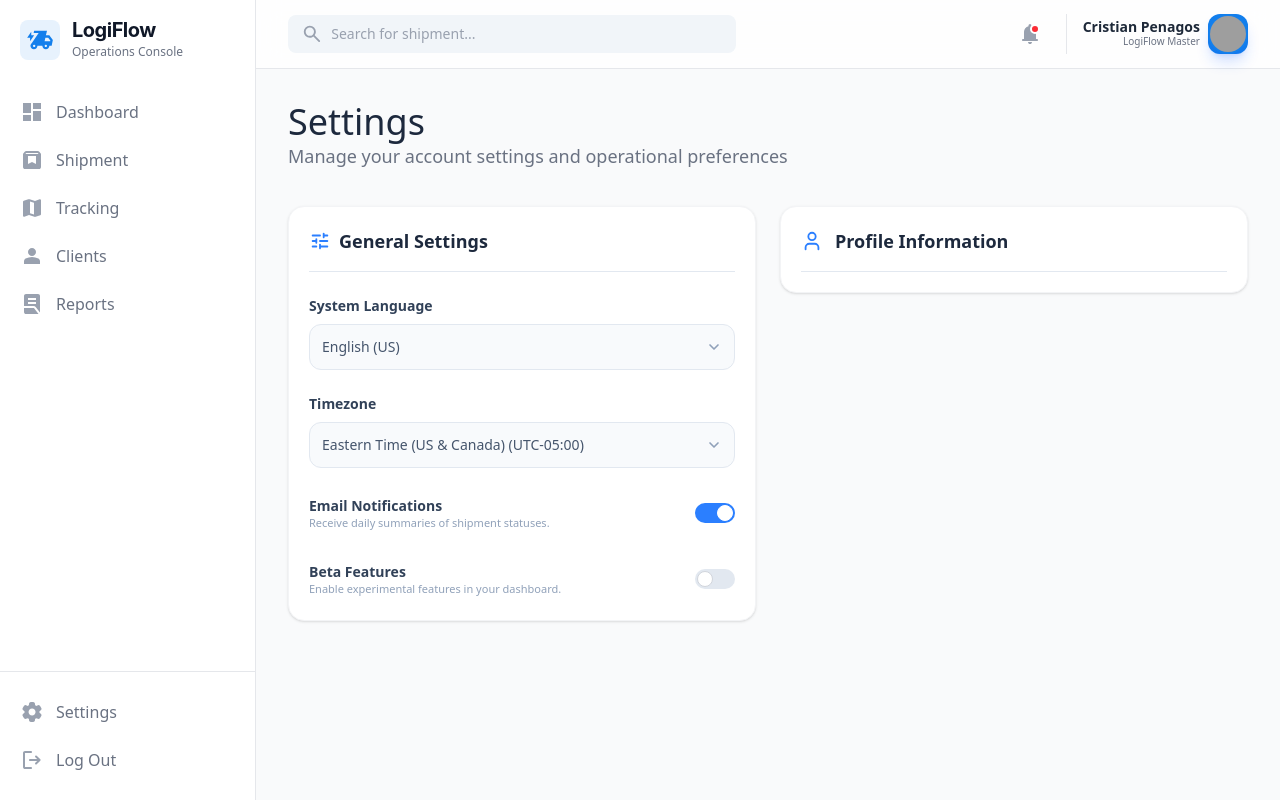
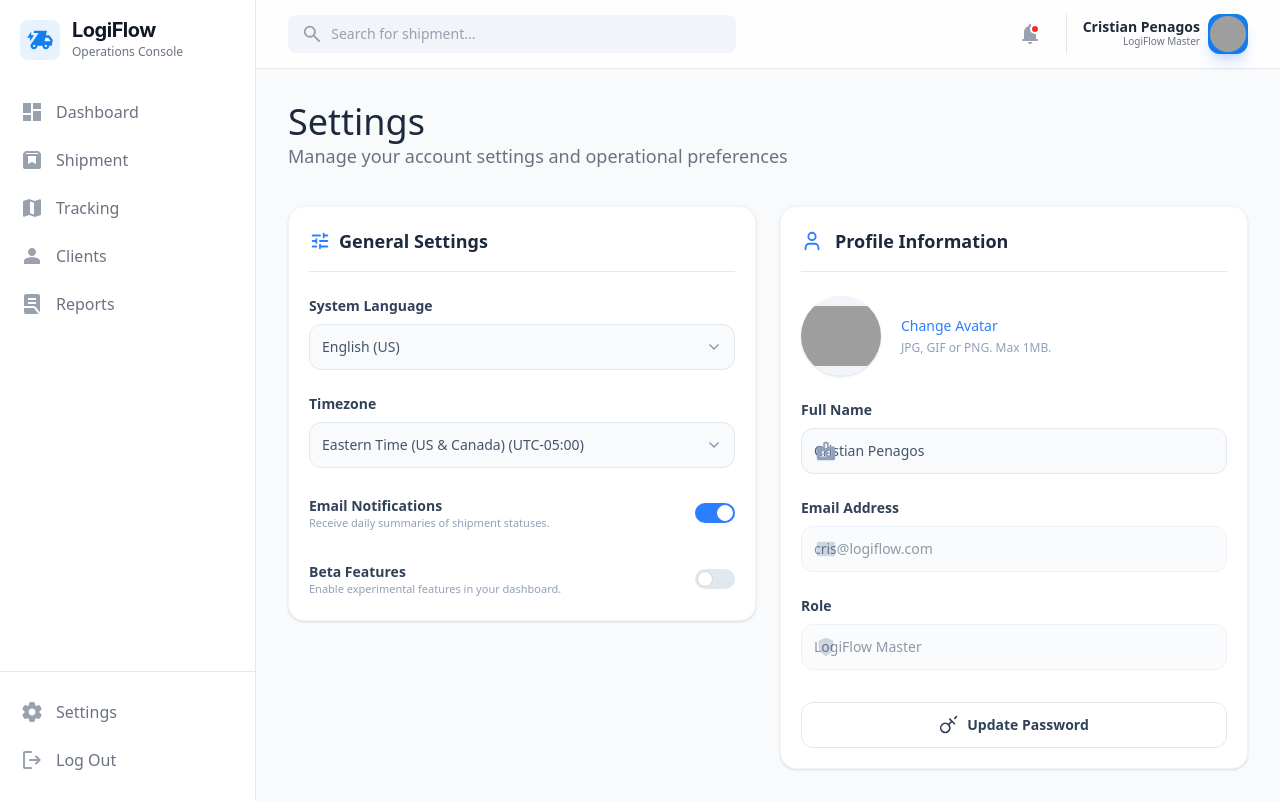
Before and after one commit to xXCpFireXx/LogiFlow-Frontend, an Angular app: page /setting in a window 1280 px wide. Built offline with nearby package versions, Linux system fonts and the light colour scheme; grey boxes are pictures that could not be loaded.

Commit message:
feat: add first part about Profile Information

```diff
--- a/src/app/setting/setting.html
+++ b/src/app/setting/setting.html
@@ -17,7 +17,7 @@
   </app-card>
 
   <app-card>
-    <div class="flex flex-col gap-8">
+    <div class="flex flex-col gap-6">
       <div class="flex items-center gap-3 border-b border-slate-200 pb-4">
         <div class="text-blue-500">
           <svg xmlns="http://www.w3.org/2000/svg" width="22" height="22" viewBox="0 0 24 24" fill="none" stroke="currentColor" stroke-width="2" stroke-linecap="round" stroke-linejoin="round"><path d="M19 21v-2a4 4 0 0 0-4-4H9a4 4 0 0 0-4 4v2"/><circle cx="12" cy="7" r="4"/></svg>
@@ -25,7 +25,46 @@
         <h3 class="text-lg font-bold text-slate-800">Profile Information</h3>
       </div>
 
+      <div class="flex items-center gap-5">
+        <div class="w-20 h-20 rounded-full bg-slate-100 border-white shadow-sm flex items-center justify-center overflow-hidden">
+          <img src="https://ui-avatars.com/api/?name=Cristian+Penagos&background=f1f5f9&color=64748b" alt="Avatar">
+        </div>
+        <div class="flex flex-col gap-1">
+          <button class="text-blue-500 font-medium text-sm hover:underline w-fit">Change Avatar</button>
+          <span class="text-xs text-slate-400">JPG, GIF or PNG. Max 1MB.</span>
+        </div>
       </div>
+
+      <div class="flex flex-col gap-6">
+        <app-input-generic
+          label="Full Name"
+          [(value)]="userProfile.fullName"
+          [iconPath]="icons.USER">
+        </app-input-generic>
+
+        <app-input-generic
+          label="Email Address"
+          [disabled]="true"
+          [(value)]="userProfile.email"
+          [iconPath]="icons.MAIL">
+        </app-input-generic>
+
+        <app-input-generic
+          label="Role"
+          [disabled]="true"
+          [(value)]="userProfile.role"
+          [iconPath]="icons.SHIELD">
+        </app-input-generic>
+      </div>
+
+      <div class="pt-2">
+        <button (click)="updatePassword()"
+                class="w-full flex items-center justify-center gap-2 p-3 rounded-xl border border-slate-200 text-slate-700 font-bold text-sm hover:bg-slate-50 transition-colors">
+          <svg xmlns="http://www.w3.org/2000/svg" width="20" height="20" viewBox="0 0 24 24" fill="none" stroke="currentColor" stroke-width="2" stroke-linecap="round" stroke-linejoin="round"><path d="M21 2l-2 2m-7.61 7.61a5.5 5.5 0 1 1-7.778 7.778 5.5 5.5 0 0 1 7.777-7.777zm0 0L15.5 7.5m0 0l3 3m-3-3l-2.5-2.5"/></svg>
+          Update Password
+        </button>
+      </div>
+    </div>
   </app-card>
 
 </div>
--- a/src/app/setting/setting.mock.ts
+++ b/src/app/setting/setting.mock.ts
@@ -26,11 +26,18 @@ export const DROPDOWNS = [
 ];
 
 export const USER_PROFILE_MOCK = {
-  fullName: 'Alex Morgan',
-  email: 'alex@logiflow.com',
-  role: 'Logistics Manager',
+  fullName: 'Cristian Penagos',
+  email: 'cris@logiflow.com',
+  role: 'LogiFlow Master',
   language: 'English (US)',
   timezone: 'Eastern Time (US & Canada) (UTC-05:00)',
   emailNotifications: true,
   betaFeatures: false,
 };
+
+export const ICONS = {
+  USER: 'M4 22q-.825 0-1.412-.587T2 20V9q0-.825.588-1.412T4 7h5V4q0-.825.588-1.412T11 2h2q.825 0 1.413.588T15 4v3h5q.825 0 1.413.588T22 9v11q0 .825-.587 1.413T20 22zm2-4h6v-.45q0-.425-.238-.788T11.1 16.2q-.5-.225-1.012-.337T9 15.75t-1.088.113T6.9 16.2q-.425.2-.663.563T6 17.55zm8-1.5h4V15h-4zM9 15q.625 0 1.063-.437T10.5 13.5t-.437-1.062T9 12t-1.062.438T7.5 13.5t.438 1.063T9 15m5-1.5h4V12h-4zM11 9h2V4h-2z',
+  MAIL: 'M4 4h16c1.1 0 2 .9 2 2v12c0 1.1-.9 2-2 2H4c-1.1 0-2-.9-2-2V6c0-1.1.9-2 2-2z M22 6l-10 7L2 6',
+  SHIELD: 'M12 22s8-4 8-10V5l-8-3-8 3v7c0 6 8 10 8 10z',
+  LOCK: 'M12 19.9q2.425-.75 4.05-2.962T17.95 12H12V4.125l-6 2.25v5.175q0 .175.05.45H12zm0 2q-.175 0-.325-.025t-.3-.075Q8 20.675 6 17.638T4 11.1V6.375q0-.625.363-1.125t.937-.725l6-2.25q.35-.125.7-.125t.7.125l6 2.25q.575.225.938.725T20 6.375V11.1q0 3.5-2 6.538T12.625 21.8q-.15.05-.3.075T12 21.9',
+};
--- a/src/app/setting/setting.ts
+++ b/src/app/setting/setting.ts
@@ -4,12 +4,21 @@ import { FormsModule } from '@angular/forms';
 import { HeaderMainContent } from '../shared/header-main-content/header-main-content';
 import { Card as CardGeneric } from '../shared/card/card';
 import { GeneralSettings } from './general-settings/general-settings';
-import { SETTING_HEADER, DROPDOWNS, USER_PROFILE_MOCK } from './setting.mock';
+
+import { InputGeneric } from '../shared/input-generic/input-generic';
+import { SETTING_HEADER, DROPDOWNS, USER_PROFILE_MOCK, ICONS } from './setting.mock';
 
 @Component({
   selector: 'app-setting',
   standalone: true,
-  imports: [HeaderMainContent, CardGeneric, CommonModule, FormsModule, GeneralSettings],
+  imports: [
+    HeaderMainContent,
+    CardGeneric,
+    CommonModule,
+    FormsModule,
+    GeneralSettings,
+    InputGeneric,
+  ],
   templateUrl: './setting.html',
   styleUrl: './setting.css',
 })
@@ -18,6 +27,7 @@ export class Setting {
   dropdowns = DROPDOWNS;
 
   userProfile = { ...USER_PROFILE_MOCK };
+  icons = ICONS;
 
   activeDropdown: string = '';
 
--- /dev/null
+++ b/src/app/shared/input-generic/input-generic.html
@@ -0,0 +1,29 @@
+<div class="flex flex-col gap-2 w-full">
+  <label [for]="label" class="text-sm font-bold text-slate-700">
+    {{ label }}
+  </label>
+
+  <div class="relative flex items-center">
+    @if (iconPath) {
+      <div class="absolute left-3.5 text-slate-400" fill="none" stroke="currentColor" stroke-width="1.8" stroke-linecap="round" stroke-linejoin="round">
+        <svg xmlns="http://www.w3.org/2000/svg" width="22" height="22" viewBox="0 0 24 24" fill="currentColor">
+          <path [attr.d]="iconPath"></path>
+        </svg>
+      </div>
+    }
+
+    <input
+      [id]="label"
+      [name]="label"
+      [type]="type"
+      [title]="label"
+      [placeholder]="placeholder || label"
+      [disabled]="disabled"
+      [ngModel]="value"
+      (ngModelChange)="onModelChange($event)"
+      class="w-full p-3 rounded-xl border border-slate-200 bg-slate-50 text-slate-600 text-sm outline-none transition-all focus:border-blue-400 disabled:opacity-60 disabled:cursor-not-allowed"
+      [class.pl-11]="iconPath"
+      [class.px-4]="!iconPath"
+    >
+  </div>
+</div>
--- /dev/null
+++ b/src/app/shared/input-generic/input-generic.ts
@@ -0,0 +1,25 @@
+import { Component, Input, Output, EventEmitter } from '@angular/core';
+import { CommonModule } from '@angular/common';
+import { FormsModule } from '@angular/forms';
+
+@Component({
+  selector: 'app-input-generic',
+  standalone: true,
+  imports: [CommonModule, FormsModule],
+  templateUrl: './input-generic.html',
+})
+export class InputGeneric {
+  @Input() label: string = '';
+  @Input() placeholder: string = '';
+  @Input() type: 'text' | 'password' | 'email' | 'number' = 'text';
+  @Input() iconPath: string = ''; // Recibe el diseño del icono SVG
+  @Input() disabled: boolean = false;
+
+  // Para el enlace de datos (Two-way binding)
+  @Input() value: string = '';
+  @Output() valueChange = new EventEmitter<string>();
+
+  onModelChange(newValue: string) {
+    this.valueChange.emit(newValue);
+  }
+}
```
Also changed, not shown: src/app/shared/input-generic/input-generic.css (added), 1 other file (tests, documents, lock files or other folders).
